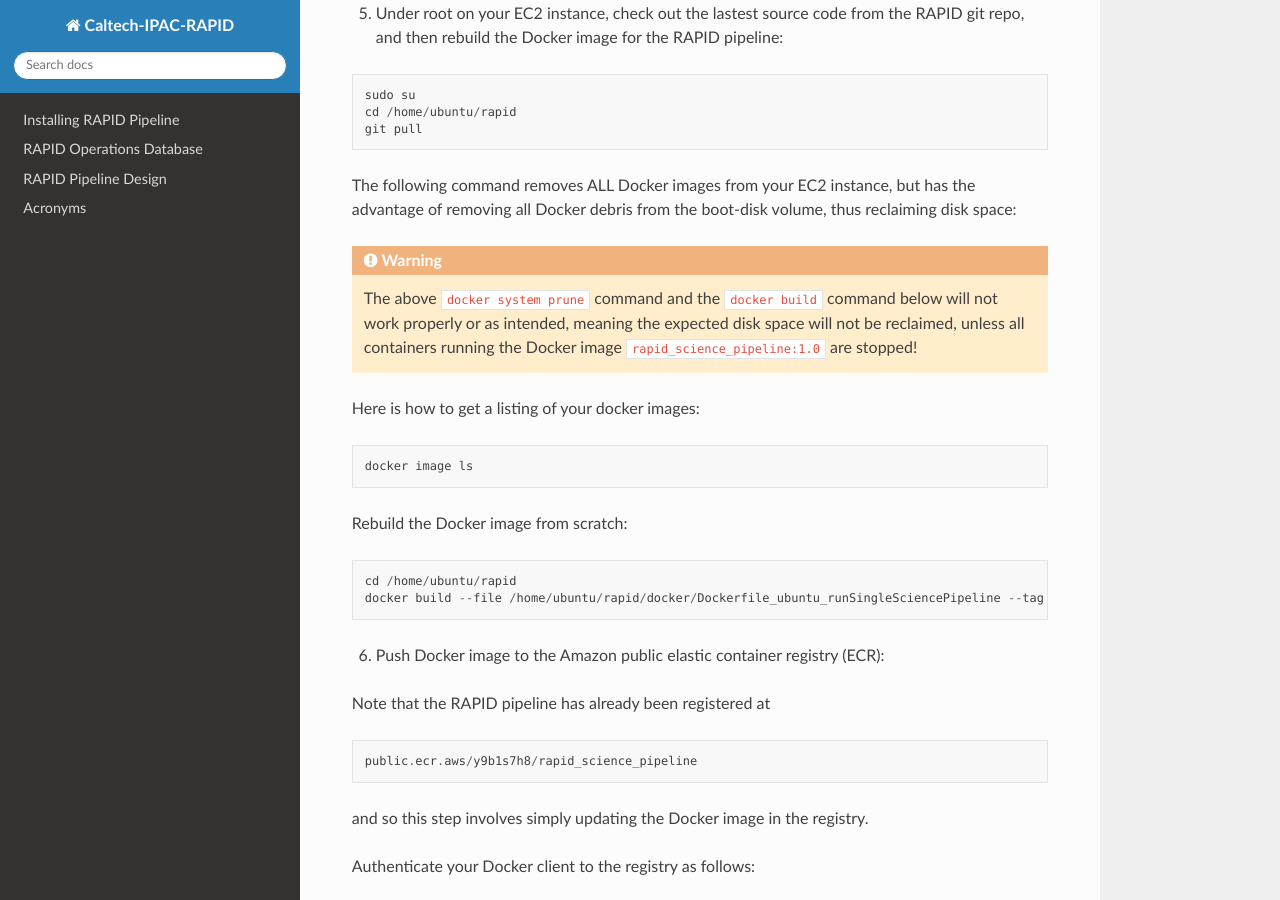
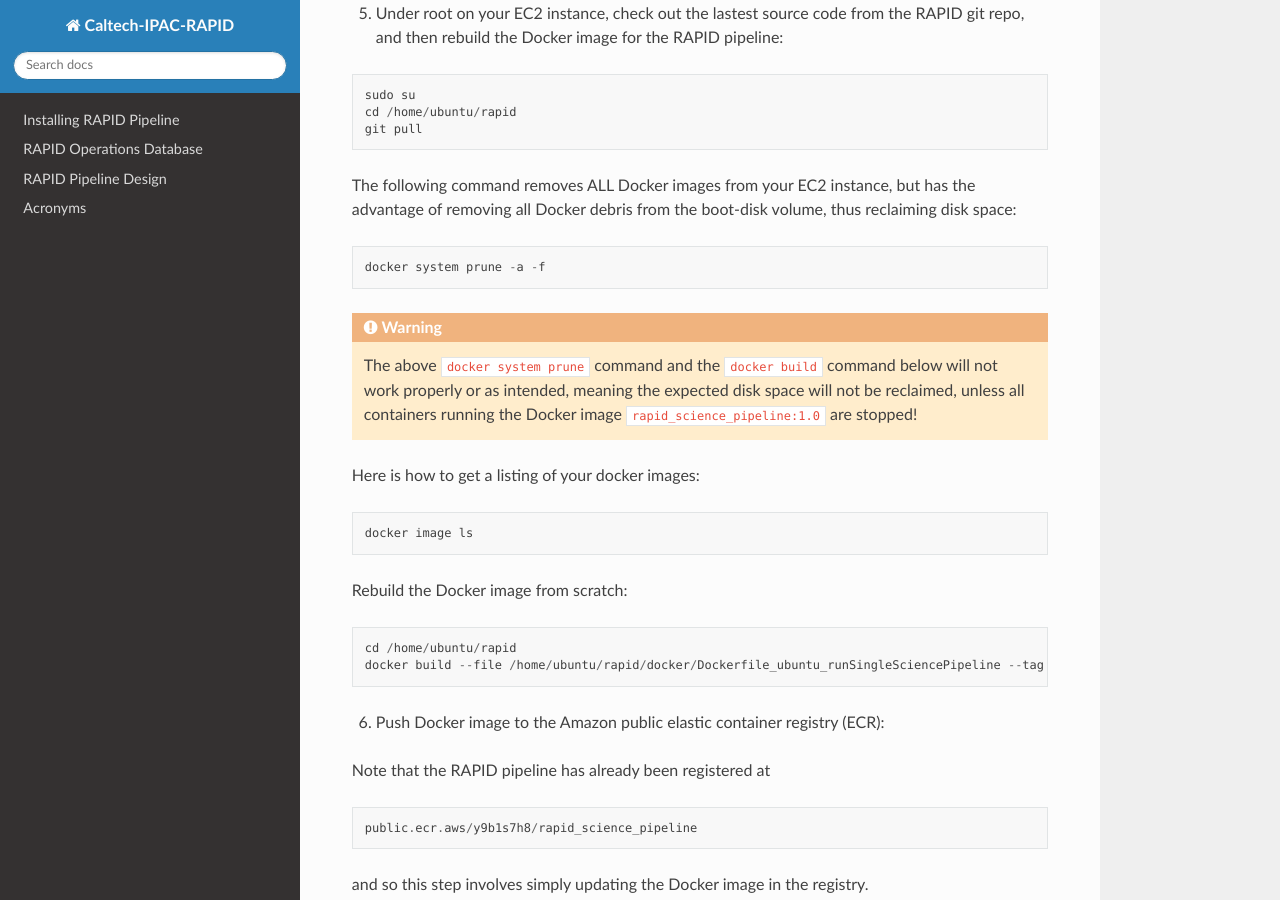
Before and after one commit to Caltech-IPAC/rapid, a Sphinx documentation site: the page built from docs/source/dev/notes.rst, in a window 1280 px wide and 900 px high, scrolled down 1518 px. Built offline with Sphinx 7.4.7 and the Read the Docs theme 3.1.0, drawn with Linux system fonts in a browser that asks for light colours.

Commit message:
Format fixes.

```diff
--- a/docs/source/dev/notes.rst
+++ b/docs/source/dev/notes.rst
@@ -82,10 +82,11 @@ but has the advantage of removing all Docker debris from the boot-disk volume,
 thus reclaiming disk space:
 
 .. code-block::
+
    docker system prune -a -f
 
+.. warning::
 
-.. warning::
    The above ``docker system prune`` command and the ``docker build`` command below will not work properly or as intended,
    meaning the expected disk space will not be reclaimed,
    unless all containers running the Docker image ``rapid_science_pipeline:1.0`` are stopped!
```
